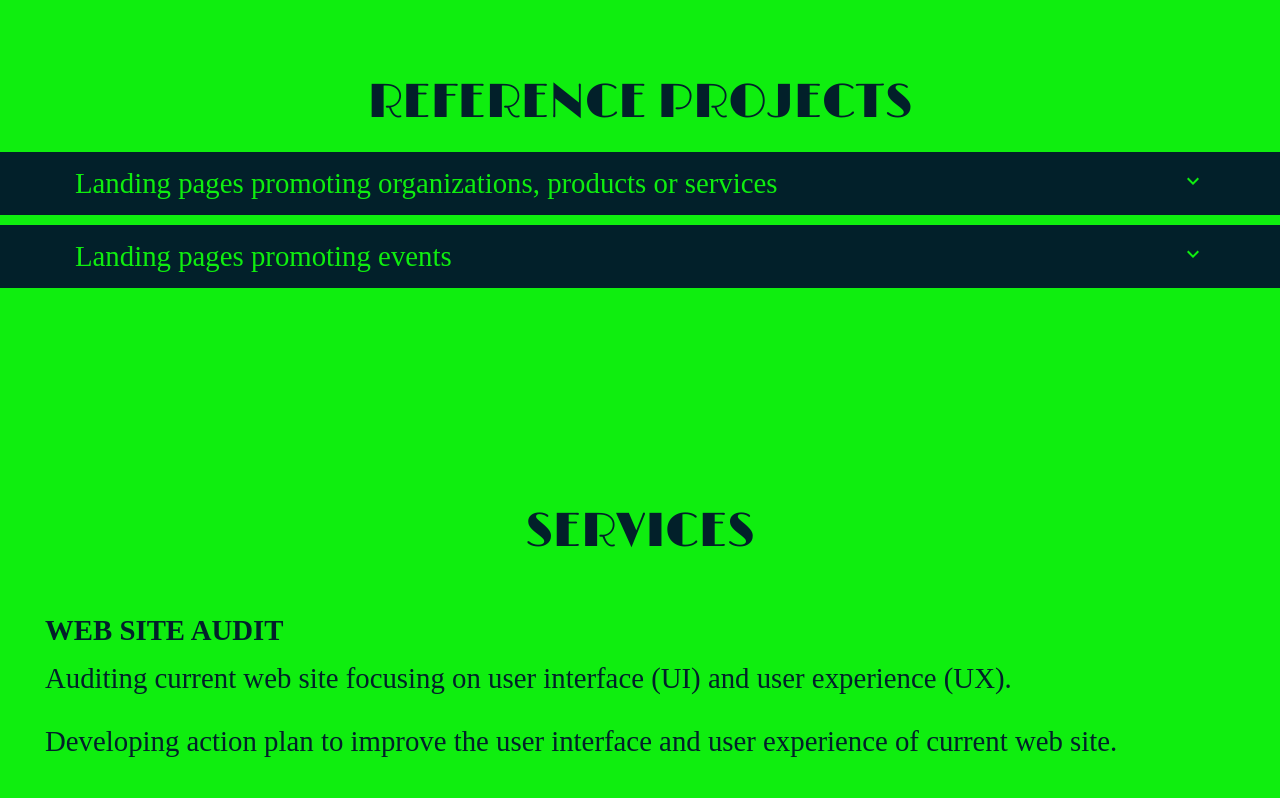
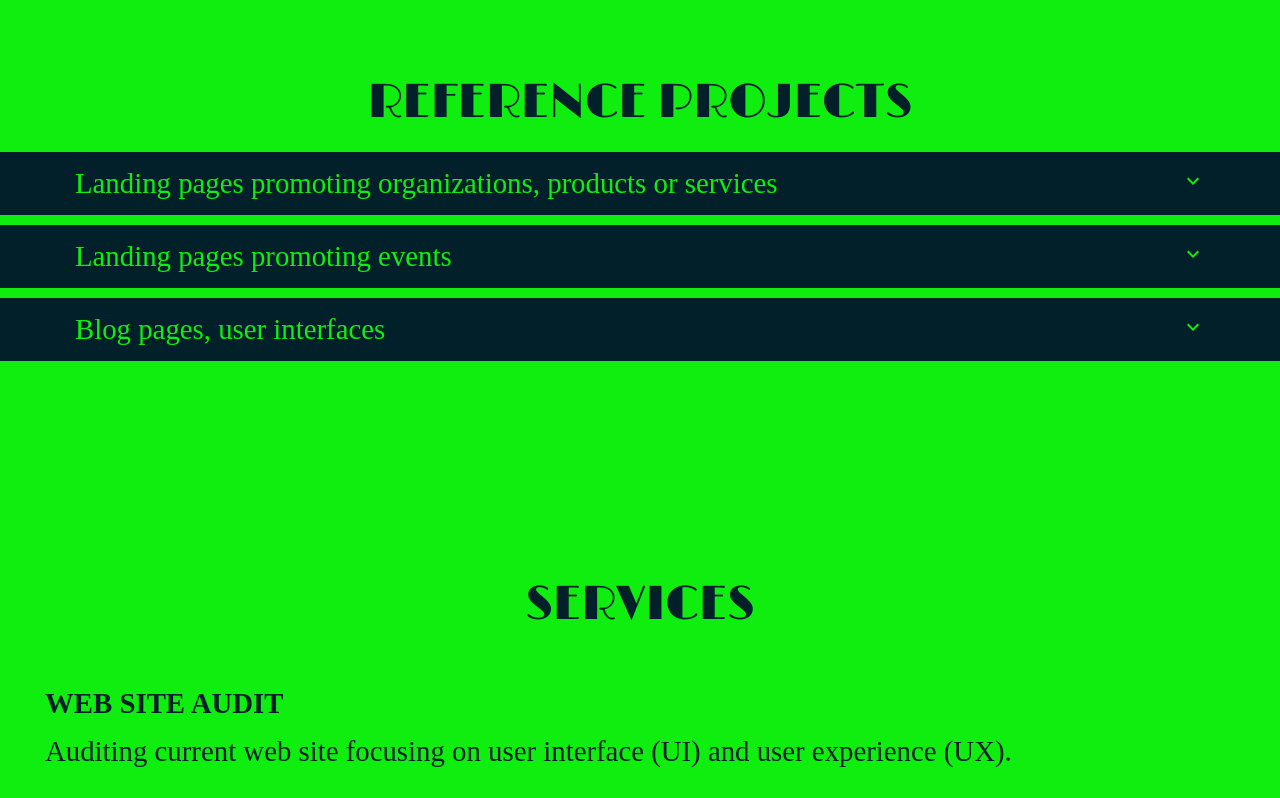
Before and after one commit to szeidl-balazs/nextgenfarmingweb, a React (Create React App) app in the folder frontend/: page / in a window 1280 px wide. Shown: the part 2196-2994 px from the top of the page. Built offline with nearby package versions, Linux system fonts and the light colour scheme; a web font is replaced by a local one.

Commit message:
New reference button with content added.

```diff
--- a/frontend/src/components/css_files/3_3_specification.css
+++ b/frontend/src/components/css_files/3_3_specification.css
@@ -33,6 +33,10 @@
 
 #wedding-zoe-and-alex {
   background-image: url("../images/weddingzoeandalex.png");
+}
+
+#game-character {
+  background-image: url("../images/game_character.png");
 }
 
 
--- /dev/null
+++ b/frontend/src/components/structure_components/5_1_3-Reference_eng_blogs.jsx
@@ -0,0 +1,37 @@
+import React from 'react';
+
+const Blogs = () => {
+
+
+    return (
+
+        <div className="panel-wrap">
+
+            <div className="subpanel">
+
+                <div className="panel-text">
+                    <p className="accordion__content">Title: Game character</p>
+                    <p className="accordion__content">URL: <a href="https://szeidl-balazs.github.io/game_character/" rel="noreferrer" target="_blank">game-character</a></p>
+                    <p className="accordion__content">
+                    Description: This site has been a homework in Code Cool Programming school to practice Vanilla JavaScript programming focusing on data form development.
+                    The objective was to develop a form in which players of a computer game can define their avatar names and select their player class.
+                    </p>
+                    <p className="accordion__content">
+                    Highlights: Vanilla Java Script, CSS, form, user interface, computer game character selection interface.
+                    </p>
+                </div>
+
+                <div className="specification-img-wrap">
+                    <div className="specification-photo" id="game-character"></div>
+                </div>
+
+            </div>
+
+        </div>
+
+
+
+    );
+}
+
+export default Blogs;
--- a/frontend/src/components/structure_components/5_2_Accordion_eng.jsx
+++ b/frontend/src/components/structure_components/5_2_Accordion_eng.jsx
@@ -4,6 +4,7 @@ import { useSpring, animated, easings } from "react-spring";
 import "../css_files/3_3_specification.css"
 import LandingPages from "./5_1_1_Reference_eng_landing_pages";
 import Events from "./5_1_2_Reference_eng_events";
+import Blogs from "./5_1_3-Reference_eng_blogs";
 
 
 
@@ -96,6 +97,49 @@ const AccordionEng = (props) => {
       }
     });
 
+    //functions for blogs
+
+    //toggle accordion function
+    const [openblog, setOpenBlog] = useState(false);
+
+    //switch state
+    const toggleHandlerBlog = (e) => {
+      setOpenBlog(!openblog);
+    };
+
+     //open animation with react spring
+
+     const openAnimation3 = useSpring ({
+      from: {
+        maxHeight: "25px"
+      },
+
+      to: {
+        maxHeight: openblog ? "1200px" : "25px"
+      },
+
+      config: {
+        duration: "2000",
+        easing: easings.easeIn,
+      }
+    });
+
+
+    //rotate animation
+    const iconAnimation3 = useSpring({
+      from: {
+        transform: "rotate(0deg)",
+        color: "var(--main-light-color)"
+      },
+      to: {
+        transform: openblog ? "rotate(180deg)" : "rotate(0deg)",
+        color: openblog ? "rgba(230, 240, 100, 1)" : "var(--main-light-color)"
+      },
+      config: {
+        duration: "500"
+      }
+    });
+
 
 
 
@@ -160,7 +204,35 @@ const AccordionEng = (props) => {
 
       </div>
 
+
+        {/*Blog page references*/}
+
+        <button className="accordion benefit-and-specs-list" onClick={toggleHandlerBlog}>
+          Blog pages, user interfaces
+          <animated.span className="more-less-sign" style={iconAnimation3}><ExpandMoreIcon/></animated.span>
+        </button>
+
+        {
+
+        openblog=== true
+
+        ?
+
+        <animated.div className="panel" style={openAnimation3}>
+          <Blogs />
+        </animated.div>
+
+        :
+
+        null
+
+        }
+
+
     </div>
+
+
+
 
   );
 }
```
Also changed, not shown: 1 other file (tests, documents, lock files or other folders).
